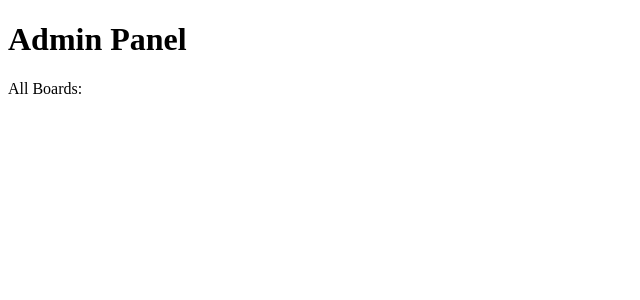
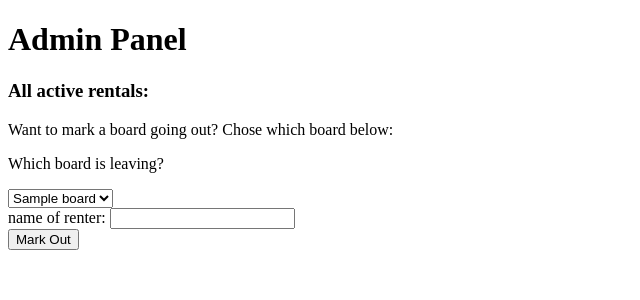
Before and after one commit to leoelsolh/finz, a Flask app: page /admin in a window 1280 px wide. Shown: the top 300 px of the page, without its empty margins (0-640 px from the left). Run offline with Flask 3, Linux system fonts and the light colour scheme; tables that the repository leaves empty hold one stand-in row (values such as "Sample post").

Commit message:
V1.0
First functioning version of the rental system. Heres whats been done so far in this project:

 1. Public list of boards

 2. Single pges for each baord

 3. Booking form that writes to the DataBase

Admin panel with 'Mark In' / 'Mark Out' functionality

```diff
--- a/main.py
+++ b/main.py
@@ -47,6 +47,7 @@ try:
 
 except sqlite3.Error as error:
     raise Exception(f"\nCant fetch boards:\n{error}\n")
+
 
 # Site helpers
 def get_board_by_id(board_id):
@@ -124,6 +125,10 @@ def mark_board_in(board_id):
     except sqlite3.Error as sql_error:
         print(f"\nSQL error closing rental time-stamp:\n{sql_error}\n")
 
+#TODO: Create a site helper that retrives all boards that
+# are rentable, meaning that in the database history,
+# they have been returned.
+
 # Admin logic
 def get_active_rentals():
     try:
@@ -142,35 +147,48 @@ def get_active_rentals():
     except sqlite3.Error as sql_error:
         print(f"\nSQL error fetching active rentals:\n{sql_error}\n")
 
-# Page return logic
+
+# Admin pages
 @app.route("/admin")
-def admin():
+def admin(): #admin dashboard
     rentals = get_active_rentals()
-    return render_template("admin.html", rentals=rentals)
+    board_stock = get_all_boards()
+    return render_template("admin.html", rentals=rentals, board_stock=board_stock)
 
 @app.route("/admin/return", methods=["POST"])
-def admin_return():
+def admin_return(): #mark a board as retuned
     marked_board = request.form["board_id"]
     mark_board_in(marked_board)
     return redirect(url_for("admin"))
 
+@app.route("/admin/out", methods=["POST"])
+def admin_out(): #mark a board as gone out
+    board_id = request.form["board_id"]
+    renter_name = request.form["renter_name"]
+    mark_board_out(board_id, renter_name)
+    return redirect(url_for("admin"))
+
+
+# Page return logic
 @app.route("/")
 def index():
     return render_template("index.html")
 
 @app.route("/boards")
-def boards():
-    pass
+def boards(): #disaply all boards
+    board_stock = get_all_boards()
+    #TODO. Here we want to include a helper that hand us rentable boards
+    return render_template("boards.html", board=board_stock)
 
 @app.route("/boards/<int:board_id>")
-def show_board(board_id):
+def show_board(board_id): #view single board by its ID
     board = get_board_by_id(board_id)
     if board is None:
         abort(404)
     return render_template("board.html", board=board)
 
 @app.route("/book", methods=["GET", "POST"])
-def booking():
+def booking(): #book a board
 
     if request.method == "POST":
         booking_name = request.form["name"]
--- a/templates/admin.html
+++ b/templates/admin.html
@@ -3,8 +3,8 @@
 <head>
 <h1>Admin Panel</h1>
     <div>
+        <h3>All active rentals: </h3>
         <p>
-            <h8>All Boards: </h8>
             {% for rental in rentals %}
                 <p>{{ rental.name }} is out with {{ rental.name_booked }}</p>
                 <form method="post" action="/admin/return">
@@ -16,6 +16,23 @@
     </div>
 </head>
 <body>
-    <div></div>
+    <div>Want to mark a board going out? Chose which board below:</div>
+    <p>
+        <Label>
+            Which board is leaving?
+        </Label>
+    </p>
+    <form method="post" action="/admin/out">
+        <select name="board_id">
+            {% for board in board_stock %}
+                <option value="{{ board.id }}">{{ board.name }}</option>
+            {% endfor %}
+        </select>
+        <div>
+            <label>name of renter:</label>
+            <input name="renter_name">
+        </div>
+        <button type="submit">Mark Out</button>
+    </form>
 </body>
 </html>
--- a/templates/boards.html
+++ b/templates/boards.html
@@ -6,12 +6,9 @@
     <body>
         <div>
             <h4>All Boards</h4>
-            {% for board in boards %}
+            {% for board in board_stock %}
                 <p>{{ board.name }} - {{ board.size }} - £{{ board.price }}/day</p>
             {% endfor %}
-        </div>
-        <div>
-            <h4>Booked Boards</h4>
         </div>
         <div>
             <h4>Free Boards</h4>
```
